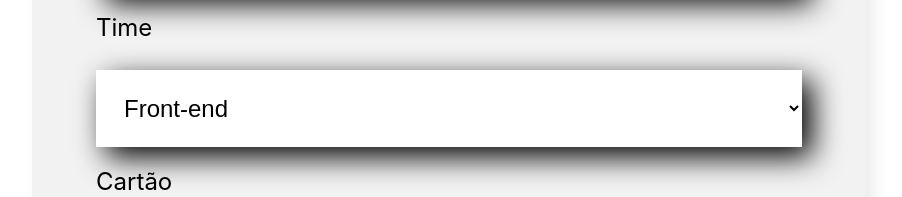
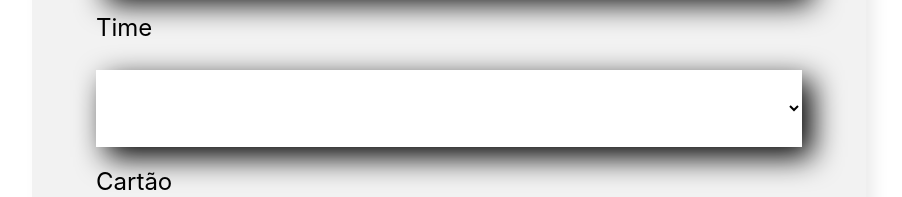
Before and after one commit to almeidarenato/organo, a React (Create React App) app: page / in a window 1280 px wide. Shown: the part 1129-1326 px from the top of the page, without its empty margins (191-1093 px from the left). Built offline with nearby package versions, Linux system fonts and the light colour scheme.

Commit message:
fix: opcao inicial vazia

```diff
--- a/src/components/SelectionList/index.js
+++ b/src/components/SelectionList/index.js
@@ -6,6 +6,7 @@ const SelectionList = ({label,itens,value,required,onChanged}) =>{
         <div className="selection-list">
             <label htmlFor="">{label}</label>
             <select name="" id="" value={value} required={required} onChange={evt => onChanged(evt.target.value)}>
+                <option key="" value=""></option>
                 { itens.map((item)=>
                 <option key={item}>{item}</option>
                 )}
```
